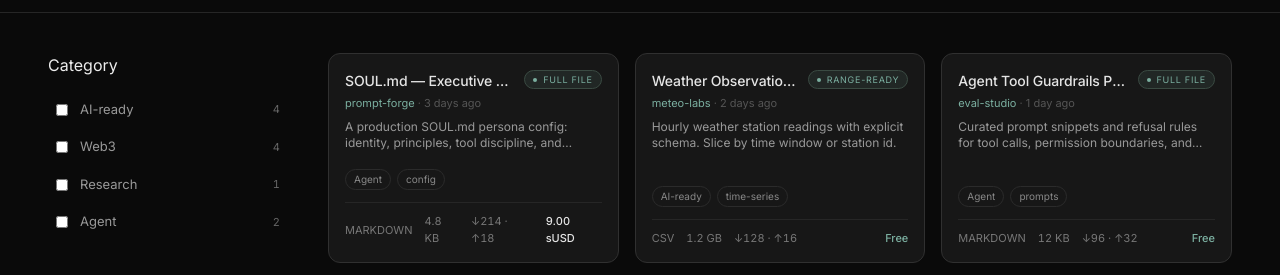
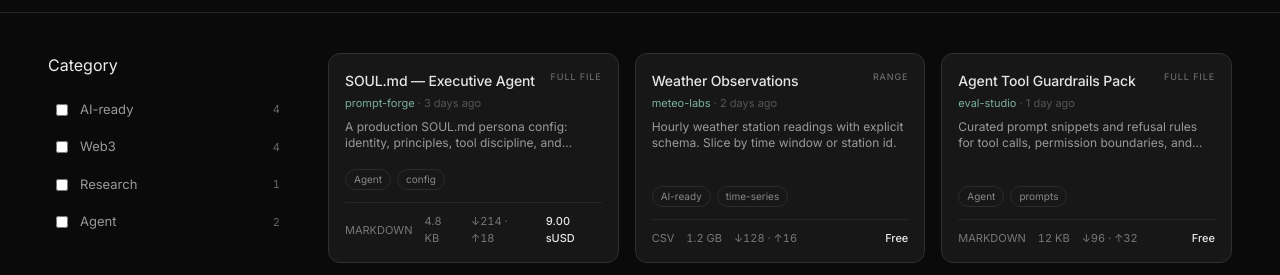
Before and after one commit to ricit-hash/meris, a Next.js app in the folder apps/web/: page /catalog in a window 1280 px wide. Shown: the part 472-747 px from the top of the page. Built offline with nearby package versions, Linux system fonts and the light colour scheme; no server answers.

Commit message:
style(catalog): simplify dataset status metadata

```diff
--- a/apps/web/components/catalog/DatasetCard.tsx
+++ b/apps/web/components/catalog/DatasetCard.tsx
@@ -27,16 +27,10 @@ export default function DatasetCard({ dataset }: { dataset: CatalogListing }) {
         <h2 className="truncate text-[14px] font-medium tracking-[-0.01em] text-[#e5e5e5]" title={dataset.title}>
           {dataset.title}
         </h2>
-        <div className="flex shrink-0 items-center gap-1.5">
-          {dataset.isMine ? (
-            <span className="rounded-full border border-[#4a4a42] bg-[#7bafa0]/10 px-2 py-[2px] text-[9px] uppercase tracking-[0.08em] text-[#7bafa0]">
-              Yours
-            </span>
-          ) : null}
-          <span className="flex items-center gap-1.5 rounded-full border border-[#3a4a42] bg-[#7bafa0]/10 px-2 py-[2px] text-[9px] uppercase tracking-[0.08em] text-[#7bafa0]">
-            <i className="h-[4px] w-[4px] rounded-full bg-[#7bafa0]" />
-            {dataset.range}
-          </span>
+        <div className="flex shrink-0 items-center gap-2 text-[9px] uppercase tracking-[0.1em]">
+          {dataset.isMine ? <span className="text-[#a7a7a7]">Yours</span> : null}
+          {dataset.isMine ? <span className="text-[#444]">·</span> : null}
+          <span className="text-[#777]">{dataset.kind === 'file' ? 'Full file' : 'Range'}</span>
         </div>
       </div>
 
@@ -69,7 +63,7 @@ export default function DatasetCard({ dataset }: { dataset: CatalogListing }) {
             <span
               className={`rounded-full border px-2 py-[2px] text-[10px] ${
                 dataset.hasRowIndex
-                  ? 'border-[#3a4a42] bg-[#7bafa0]/10 text-[#7bafa0]'
+                  ? 'border-[#3a3a3a] text-[#a7a7a7]'
                   : 'border-[#2b2b2b] text-[#777]'
               }`}
             >
@@ -85,7 +79,7 @@ export default function DatasetCard({ dataset }: { dataset: CatalogListing }) {
           </span>
           <span
             className={`ml-auto font-medium tabular-nums ${
-              dataset.priceShelbyUSD === 0 ? 'text-[#7bafa0]' : 'text-[#e5e5e5]'
+              dataset.priceShelbyUSD === 0 ? 'text-[#e5e5e5]' : 'text-[#e5e5e5]'
             }`}
           >
             {formatShelbyPrice(dataset.priceShelbyUSD)}
```
